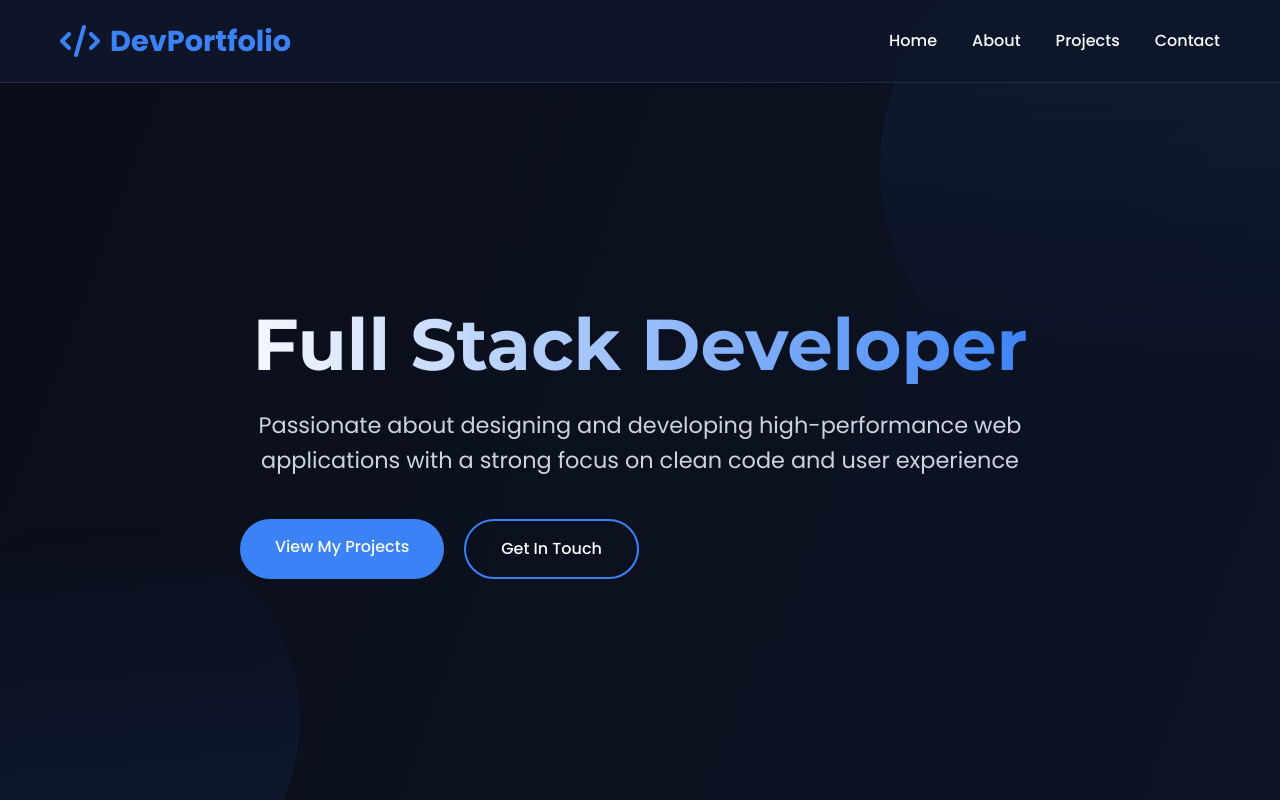
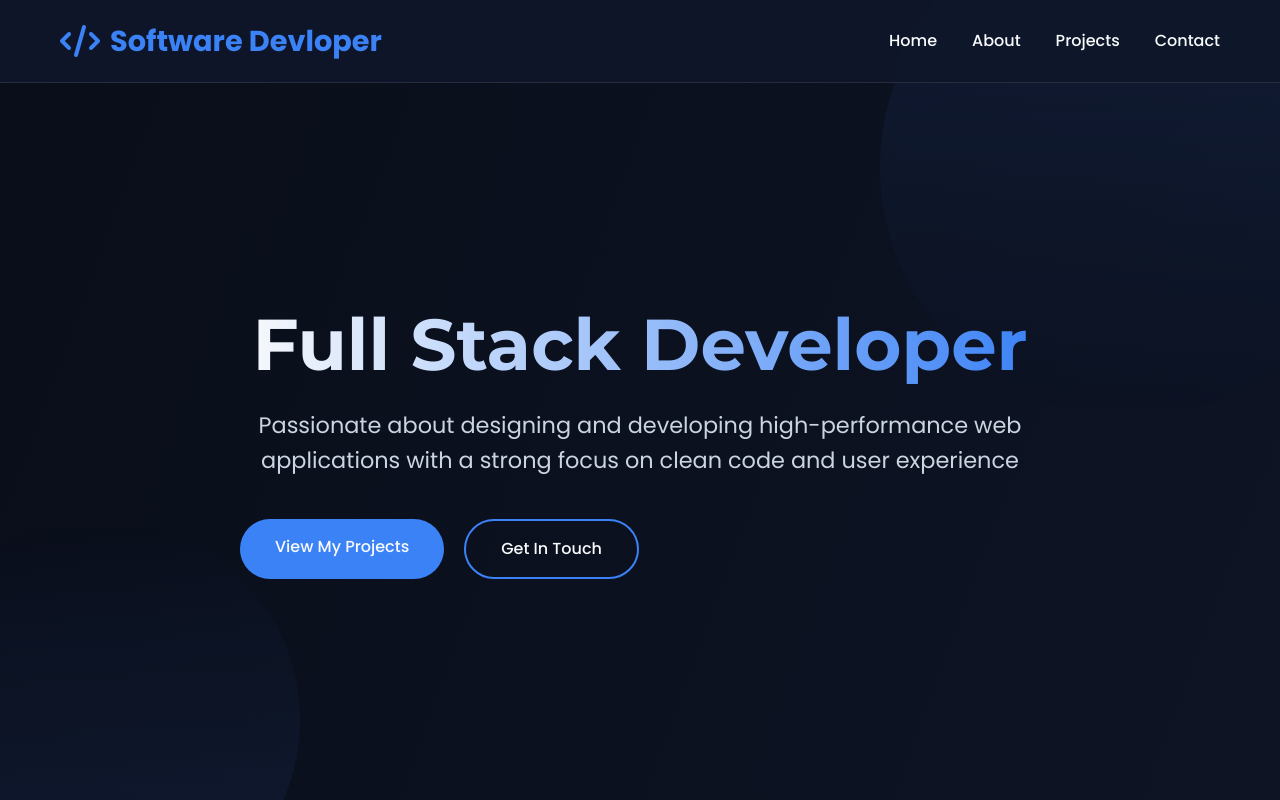
Before and after one commit to Lucky11Lucky00/Lucky11Lucky00.github.io, a plain HTML site: page index.html in a window 1280 px wide. Shown: the top 800 px of the page. Drawn offline with Linux system fonts and the light colour scheme.

Commit message:
Update index.html

```diff
--- a/index.html
+++ b/index.html
@@ -736,7 +736,7 @@
     <header id="header">
         <div class="container">
             <nav class="navbar">
-                <a href="#" class="logo"><i class="fas fa-code"></i> DevPortfolio</a>
+                <a href="#" class="logo"><i class="fas fa-code"></i> Software Devloper </a>
                 <ul class="nav-links">
                     <li><a href="#home">Home</a></li>
                     <li><a href="#about">About</a></li>
```
